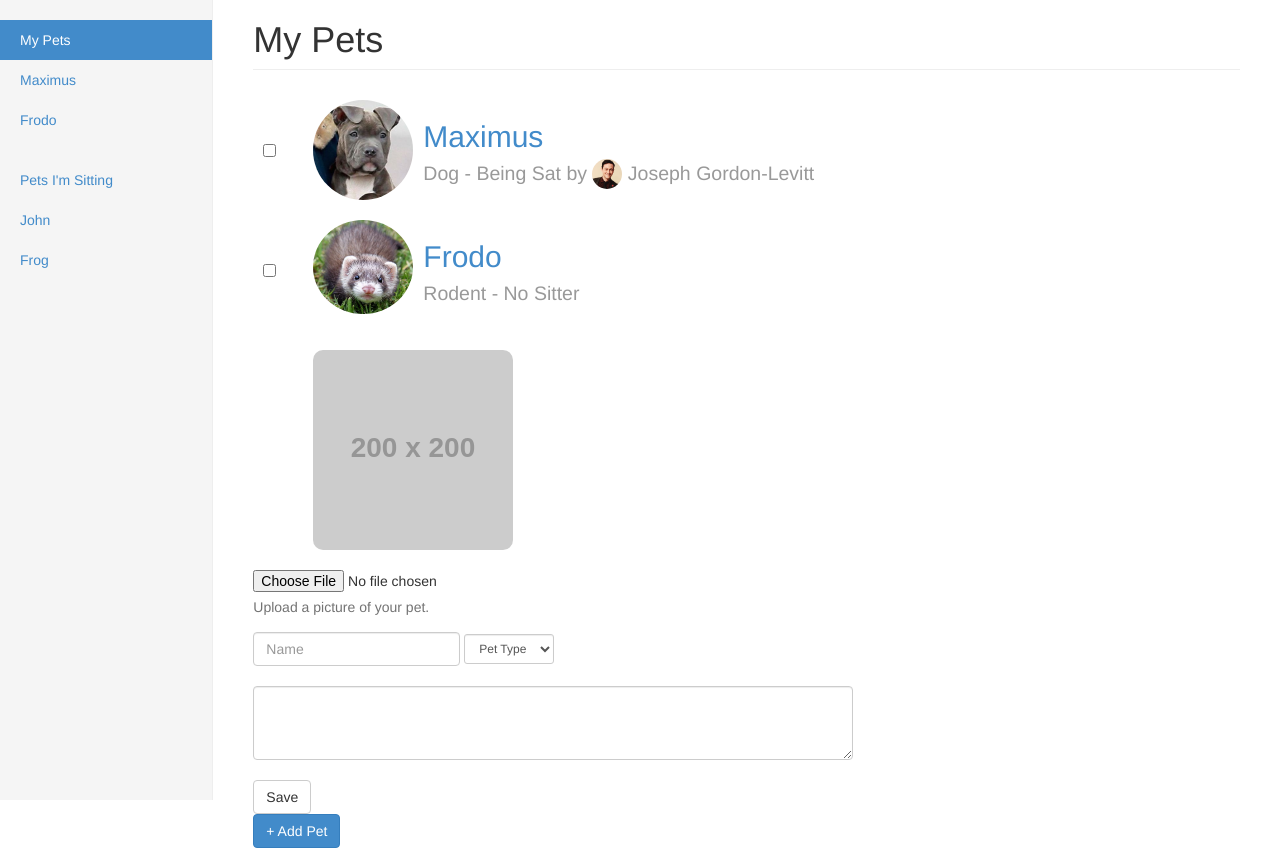
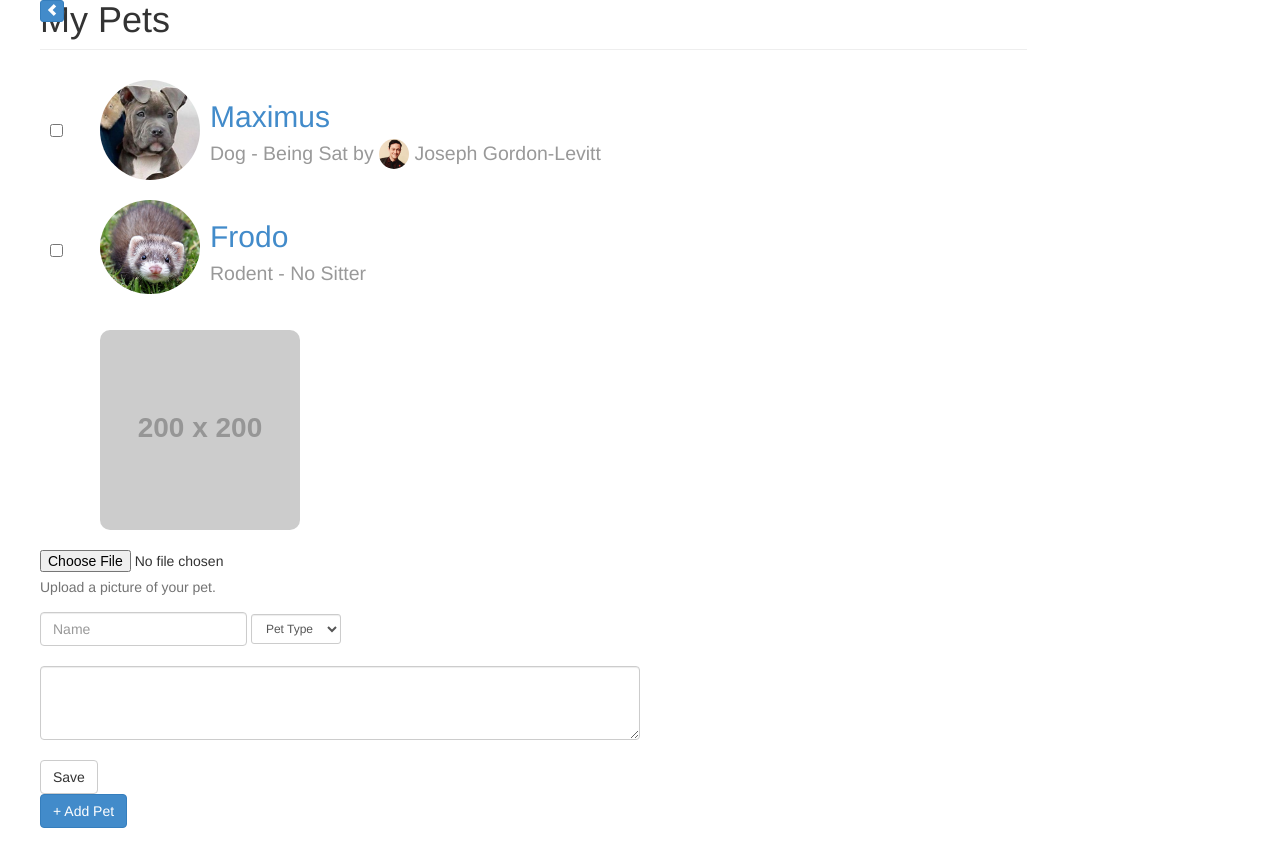
Before and after one commit to tweilu/pettracker-prototype, a plain HTML site: page index.html in a window 1280 px wide. After the commit the page ends 828 px from the top, so only its background shows below. Drawn offline with nearby package versions, Linux system fonts and the light colour scheme; placeholder pictures from the web are drawn by us.

Commit message:
Sidebar toggling

```diff
--- a/css/styles.css
+++ b/css/styles.css
@@ -90,7 +90,7 @@ a:hover {
 }
 @media (min-width: 768px) {
   .sidebar {
-    position: fixed;
+    position: absolute;
     top: 0px;
     bottom: 0;
     left: 0;
@@ -102,6 +102,14 @@ a:hover {
     background-color: #f5f5f5;
     border-right: 1px solid #eee;
   }
+}
+
+.category {
+
+}
+
+.subcategory {
+  text-indent:30px;
 }
 
 /* Sidebar navigation */
@@ -120,13 +128,33 @@ a:hover {
   background-color: #428bca;
 }
 
-/*
- * Main content
- */
+/* Hidden sidebar styles */
+.row-offcanvas {
+  position: relative;
+  -webkit-transition: all 0.25s ease-out;
+  -moz-transition: all 0.25s ease-out;
+  transition: all 0.25s ease-out;
+}
 
-.main {
-  padding: 20px;
+.row-offcanvas-left
+.sidebar-offcanvas {
+  left: -10%;
 }
+
+.row-offcanvas-left.active {
+  left: 10%;
+}
+
+.sidebar-offcanvas {
+  position: absolute;
+  top: 0;
+  margin-left: 10px;
+}
+
+.btn-sidebar-toggle {
+  position: absolute;
+}
+
 @media (min-width: 768px) {
   .main {
     padding-right: 40px;
--- a/index.html
+++ b/index.html
@@ -38,26 +38,31 @@
     </div>--><!-- /.container -->
 
     <div class="container-fluid">
-      <div class="row">
+      <div class="row row-offcanvas row-offcanvas-left">
 
-        <div class="col-sm-3 col-md-2 sidebar">
+        <div class="sidebar-offcanvas" id="sidebar" role="navigation">
           <ul class="nav nav-sidebar">
-            <li class="active"><a href="index.html">My Pets</a></li>
-            <li><a href="#">Maximus</a></li>
-            <li><a href="#">Frodo</a></li>
+            <li class="active category"><a href="index.html">My Pets</a></li>
+            <li class="subcategory"><a href="#">Maximus</a></li>
+            <li class="subcategory"><a href="#">Frodo</a></li>
           </ul>
           <ul class="nav nav-sidebar">
-            <li><a href="">Pets I'm Sitting</a></li>
-            <li><a href="">John</a></li>
-            <li><a href="">Frog</a></li>
+            <li class ="category"><a href="">Pets I'm Sitting</a></li>
+            <li class="subcategory"><a href="">John</a></li>
+            <li class="subcategory"><a href="">Frog</a></li>
           </ul>
           <ul class="nav nav-sidebar">
         </div>
 
 
-        <div class="col-sm-9 col-sm-offset-3 col-md-10 col-md-offset-2 main">
+        <div class="col-sm-9 col-md-10 main">
+
+          <button type="button" class="btn btn-primary btn-xs btn-sidebar-toggle" data-toggle="offcanvas" data-target="nav-sidebar">
+            <i class="glyphicon glyphicon-chevron-left"></i>
+          </button>
+
           <h1 class="page-header">My Pets</h1>
-          <div class="row">
+          <div class="row row-offcanvas row-offcanvas-left">
             <div id="mypets-container" class="col-md-12">
 
               <a href="maximus.html">
@@ -142,5 +147,12 @@
     <script src="js/bootstrap.min.js"></script>
     <!--
     <script src="js/addpet.js"></script>-->
+    <script>
+      $(document).ready(function() {
+        $('[data-toggle=offcanvas]').click(function() {
+          $('.row-offcanvas').toggleClass('active');
+        });
+      });
+    </script>
   </body>
 </html>
```
